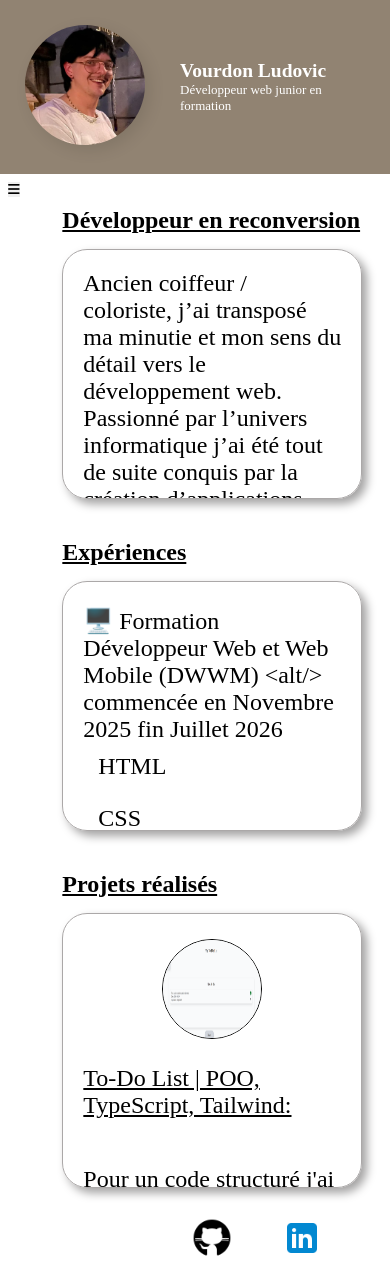
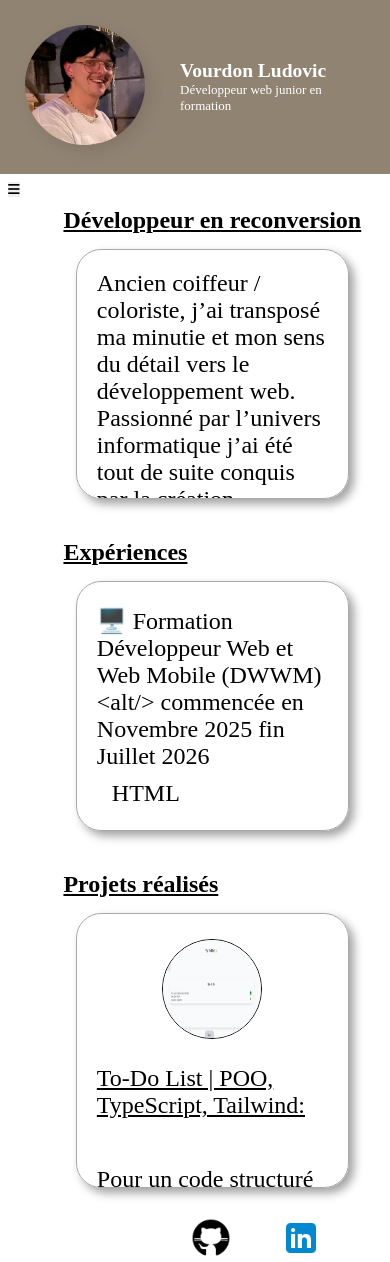
Before and after one commit to LudovicVRDN/WebCV, a React (Vite) app in the folder webCV/: page / in a window 390 px wide. Built offline with nearby package versions, Linux system fonts and the light colour scheme.

Commit message:
fix design

```diff
--- a/webCV/src/style/aside.css
+++ b/webCV/src/style/aside.css
@@ -5,7 +5,7 @@
     flex: 0.5;
     width: 25rem;
     padding: 20px;
-    margin-left: 2px;
+    margin-left: 10px;
     border-radius: 25px;
     color: white;
 }
--- a/webCV/src/style/main.css
+++ b/webCV/src/style/main.css
@@ -23,7 +23,7 @@
     box-shadow: 5px 5px 10px rgb(163, 162, 162) ;
     overflow-y: auto;
     max-height: 250px;
-    max-width: 1000px;
+    width: 70dvw;
     margin: auto;
     font-size: x-large;
 }
@@ -37,7 +37,7 @@
     box-shadow: 5px 5px 10px rgb(163, 162, 162) ;
     overflow-y: auto;
     max-height: 275px;
-    max-width: 1000px;
+   width:  70dvw;
     margin: auto;
     font-size: x-large;
 }
@@ -75,12 +75,7 @@ span{
     }
 }
 @media screen and (max-width: 768px) {
-   .block{
-    max-width: 300px;
-   }
-   .blockProjet{
-    max-width: 300px;
-   }
+
    .project{
     display: flex;
     flex-direction: column;
```
